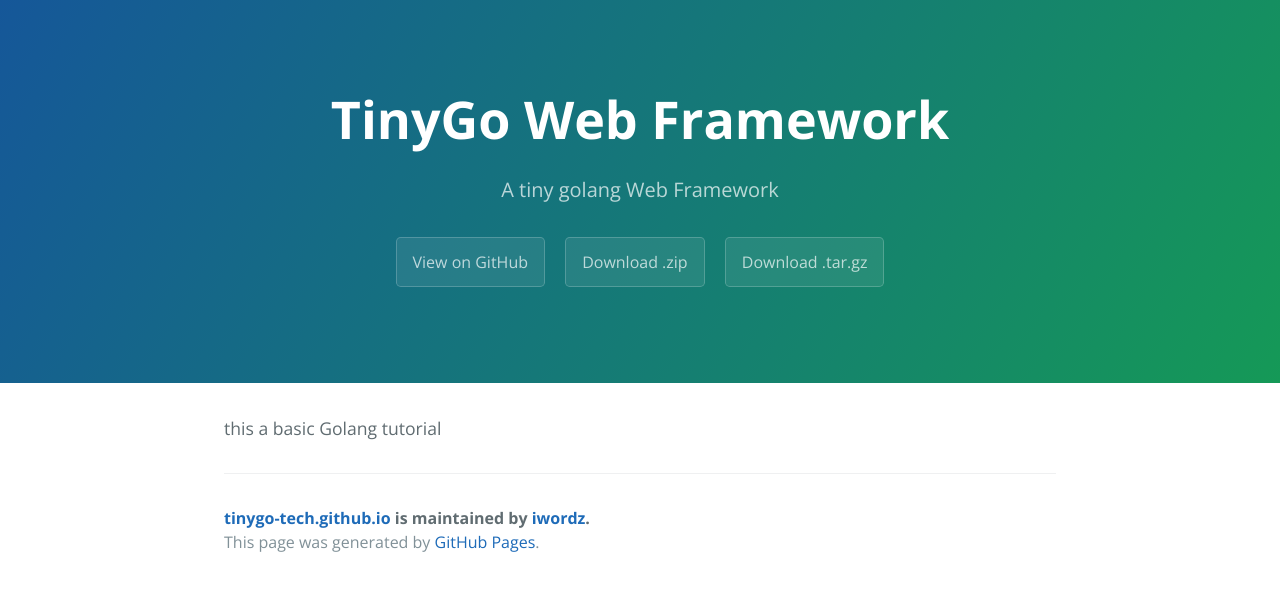
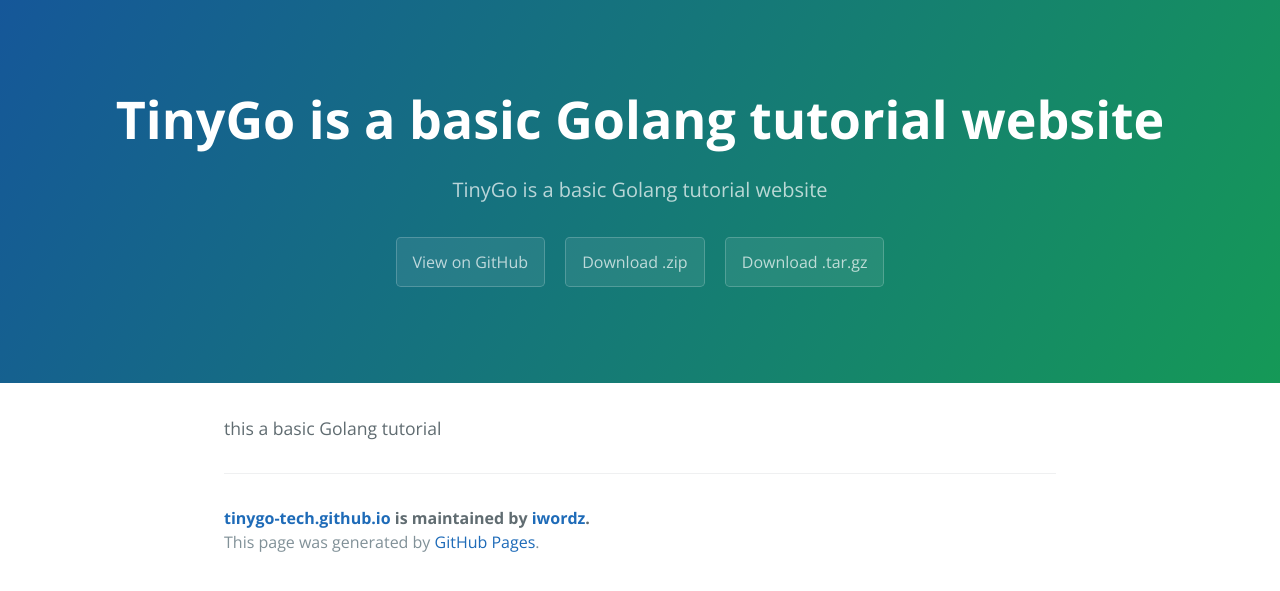
Before and after one commit to iwordz/tinygo-tech.github.io, a Jekyll site: the page built from index.md, in a window 1280 px wide. Shown: the top 591 px of the page. Built offline with Jekyll 4.4.1, drawn with Linux system fonts in a browser that asks for light colours; our own code applies the rules of GitHub Pages for plain Markdown files.

Commit message:
Update _config.yml

```diff
--- a/_config.yml
+++ b/_config.yml
@@ -1,5 +1,5 @@
-title: TinyGo Web Framework
-description: A tiny golang Web Framework
+title: TinyGo is a basic Golang tutorial website
+description: TinyGo is a basic Golang tutorial website
 show_downloads: true
 google_analytics:
 theme: jekyll-theme-cayman
```
